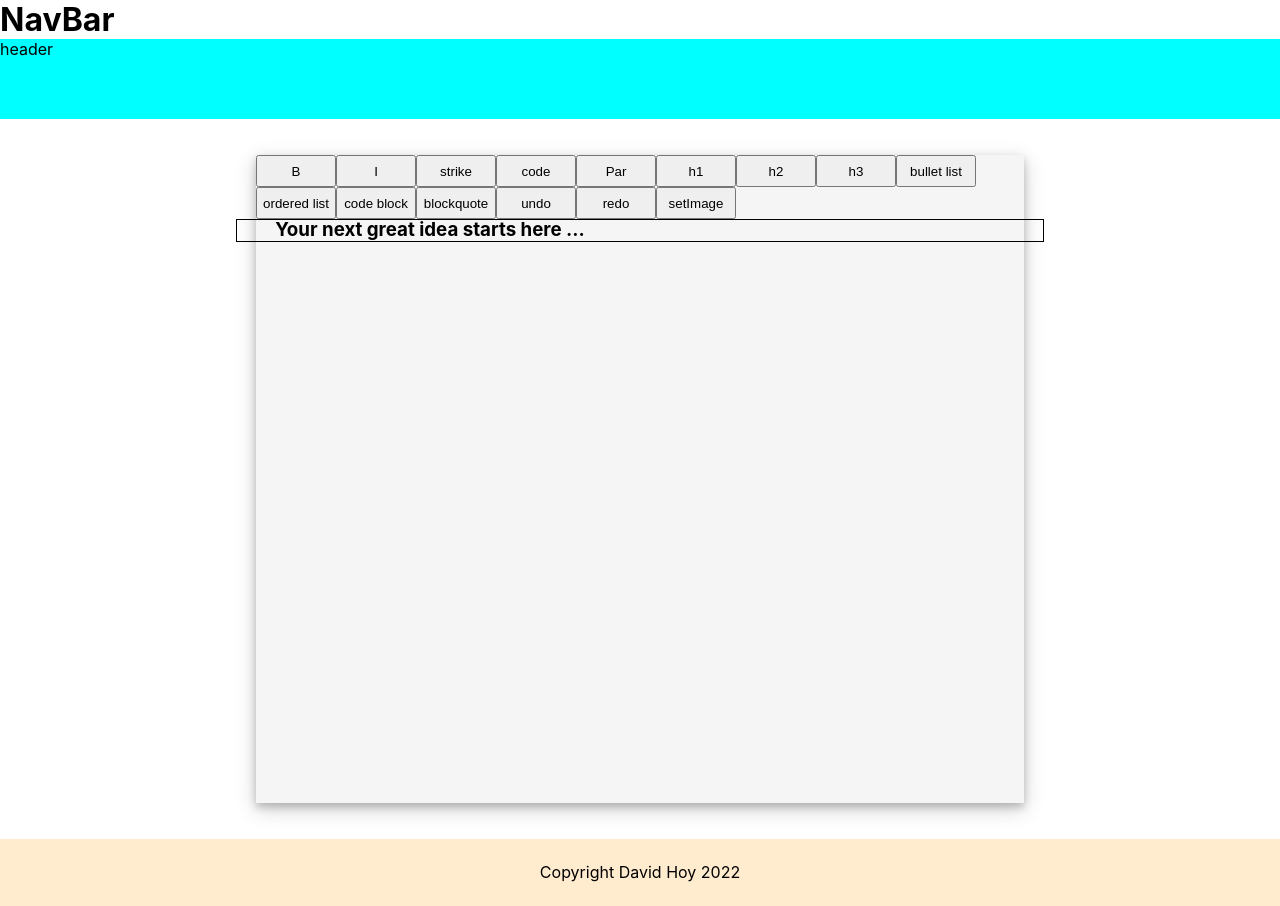
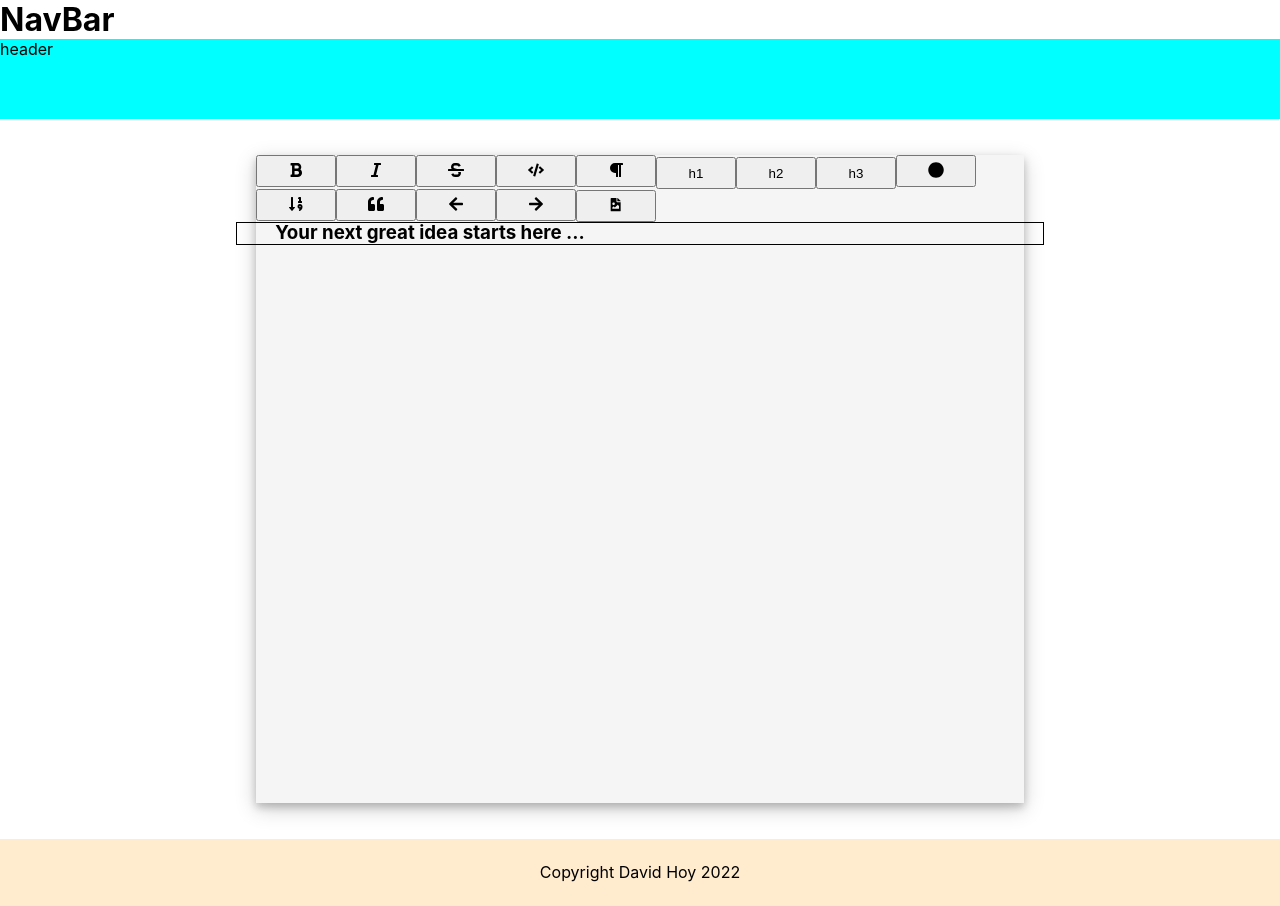
Before and after one commit to davidjhoy/sixbyseven, a React (Create React App) app in the folder client/: page /profile in a window 1280 px wide. Built offline with nearby package versions, Linux system fonts and the light colour scheme.

Commit message:
still tiptap

```diff
--- a/client/package.json
+++ b/client/package.json
@@ -12,6 +12,7 @@
     "@tiptap/starter-kit": "^2.0.0-beta.191",
     "react": "^18.2.0",
     "react-dom": "^18.2.0",
+    "react-icons": "^4.4.0",
     "react-router-dom": "^6.3.0",
     "react-scripts": "5.0.1",
     "web-vitals": "^2.1.4"
--- a/client/src/components/TipTap.js
+++ b/client/src/components/TipTap.js
@@ -3,6 +3,8 @@ import Image from '@tiptap/extension-image'
 import { EditorContent, useEditor } from '@tiptap/react'
 import StarterKit from '@tiptap/starter-kit'
 import React, {useCallback} from 'react'
+import { FaBold, FaItalic, FaStrikethrough, FaCode, FaParagraph, FaArrowLeft, FaArrowRight, FaFileImage, FaQuoteLeft, FaCircle, FaSortNumericDown } from "react-icons/fa";
+import { IconContext } from "react-icons";
 
 const MenuBar = ({ editor }) => {
 
@@ -10,36 +12,38 @@ const MenuBar = ({ editor }) => {
 
   return (
     <>
+    <IconContext.Provider value={{ className: "React-icons" }}>
+
       <button
         onClick={() => editor.chain().focus().toggleBold().run()}
         className={editor.isActive('bold') ? 'is-active' : ''}
       >
-        B
+       <FaBold />
       </button>
       <button
         onClick={() => editor.chain().focus().toggleItalic().run()}
         className={editor.isActive('italic') ? 'is-active' : ''}
       >
-        I
+        <FaItalic />
       </button>
       <button
         onClick={() => editor.chain().focus().toggleStrike().run()}
         className={editor.isActive('strike') ? 'is-active' : ''}
       >
-        strike
+        <FaStrikethrough />
       </button>
       <button
         onClick={() => editor.chain().focus().toggleCode().run()}
         className={editor.isActive('code') ? 'is-active' : ''}
       >
-        code
+        <FaCode />
       </button>
 
       <button
         onClick={() => editor.chain().focus().setParagraph().run()}
         className={editor.isActive('paragraph') ? 'is-active' : ''}
       >
-        Par
+        <FaParagraph />
 
       </button>
       <button
@@ -65,35 +69,30 @@ const MenuBar = ({ editor }) => {
         onClick={() => editor.chain().focus().toggleBulletList().run()}
         className={editor.isActive('bulletList') ? 'is-active' : ''}
       >
-        bullet list
+       <FaCircle/>
       </button>
       <button
         onClick={() => editor.chain().focus().toggleOrderedList().run()}
         className={editor.isActive('orderedList') ? 'is-active' : ''}
       >
-        ordered list
+       <FaSortNumericDown/>
       </button>
-      <button
-        onClick={() => editor.chain().focus().toggleCodeBlock().run()}
-        className={editor.isActive('codeBlock') ? 'is-active' : ''}
-      >
-        code block
-      </button>
+
       <button
         onClick={() => editor.chain().focus().toggleBlockquote().run()}
         className={editor.isActive('blockquote') ? 'is-active' : ''}
       >
-        blockquote
+        <FaQuoteLeft/>
       </button>
 
 
       <button onClick={() => editor.chain().focus().undo().run()}>
-        undo
+        <FaArrowLeft />
       </button>
       <button onClick={() => editor.chain().focus().redo().run()}>
-        redo
+      <FaArrowRight />
       </button>
-
+      </IconContext.Provider>
 
     </>
   )
@@ -135,7 +134,7 @@ export default () => {
   return (
     <div>
       <MenuBar editor={editor} />
-      <button onClick={addImage}>setImage</button>
+      <button onClick={addImage}><FaFileImage/></button>
       <EditorContent editor={editor} />
     </div>
   )
--- a/client/src/css/tiptap.css
+++ b/client/src/css/tiptap.css
@@ -73,6 +73,13 @@
   img {
     display: block;
 
-    width: 20%;
-    height: 30%;
+    width: 30vw;
+    height: 20vh;
+    max-width: 100%;
+
   }
+
+
+  .React-icons{
+    font-size:1rem;
+  }
```
Also changed, not shown: 1 other file (tests, documents, lock files or other folders).
